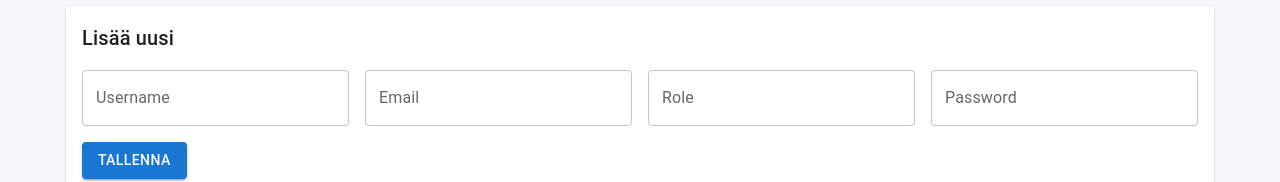
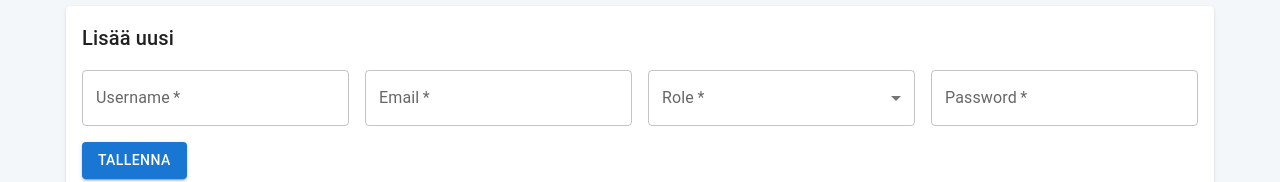
Before and after one commit to haagahelia/HH-SECUR-i, a React (Vite) app in the folder hh-riski/: page /admin/users in a window 1280 px wide. Shown: the part 280-462 px from the top of the page. Built offline with nearby package versions, Linux system fonts and the light colour scheme; no server answers; sample sign-in values are in the browser's storage.

Commit message:
Enhance role validation in authentication and update admin management page to support role selection

```diff
--- a/hh-riski/src/Components/AdminManagementPage.tsx
+++ b/hh-riski/src/Components/AdminManagementPage.tsx
@@ -11,6 +11,7 @@ import {
     TableCell,
     TableHead,
     TableRow,
+    MenuItem,
     TextField,
     Typography,
 } from "@mui/material";
@@ -27,13 +28,13 @@ import {
     type AdminResource,
 } from "../services/admin";
 
-type Field = { key: string; label: string; type?: "text" | "number" | "password" };
+type Field = { key: string; label: string; type?: "text" | "number" | "password" | "role" };
 
 const fields: Record<AdminResource, Field[]> = {
     users: [
         { key: "username", label: "Username" },
         { key: "email", label: "Email" },
-        { key: "role", label: "Role" },
+        { key: "role", label: "Role", type: "role" },
         { key: "password", label: "Password", type: "password" },
     ],
     countries: [
@@ -98,7 +99,10 @@ const AdminManagementPage = ({ resource }: { resource: AdminResource }) => {
 
     const startEdit = (record: AdminRecord) => {
         setEditing(record);
-        setForm({ ...record });
+        setForm({
+            ...record,
+            role: record.role === "user" || record.role === "admin" ? record.role : "",
+        });
         setError("");
     };
 
@@ -157,6 +161,8 @@ const AdminManagementPage = ({ resource }: { resource: AdminResource }) => {
                                             ? (isFinnish ? "Salasana (vain uuden käyttäjän luonti)" : "Password (new users only)")
                                             : field.label}
                                         type={field.type ?? "text"}
+                                        select={field.type === "role"}
+                                        required={field.key !== "password" || !editing}
                                         value={form[field.key] ?? ""}
                                         disabled={field.key === "password" && Boolean(editing)}
                                         helperText={field.key === "password" && editing
@@ -164,7 +170,12 @@ const AdminManagementPage = ({ resource }: { resource: AdminResource }) => {
                                             : undefined}
                                         onChange={(event) => setForm({ ...form, [field.key]: event.target.value })}
                                         sx={{ flex: "1 1 220px" }}
-                                    />
+                                    >
+                                        {field.type === "role" && [
+                                            <MenuItem key="user" value="user">User</MenuItem>,
+                                            <MenuItem key="admin" value="admin">Admin</MenuItem>,
+                                        ]}
+                                    </TextField>
                                 ))}
                             </Stack>
                             <Stack direction="row" gap={1} sx={{ mt: 2 }}>
--- a/hh-riski/src/Components/LoginPage.tsx
+++ b/hh-riski/src/Components/LoginPage.tsx
@@ -8,7 +8,7 @@ import { Visibility, VisibilityOff } from "@mui/icons-material";
 import { i18n } from "../util/translations";
 import { useFormAnswers } from "../context/FormAnswersContext";
 
-type LoginErrorCode = "" | "INVALID_CREDENTIALS" | "LOGIN_SERVICE_UNAVAILABLE" | "UNKNOWN";
+type LoginErrorCode = "" | "INVALID_CREDENTIALS" | "LOGIN_SERVICE_UNAVAILABLE" | "INVALID_ROLE" | "UNKNOWN";
 
 const LoginPage = () => {
 	const { login, sessionExpired } = useCurrentUser();
@@ -30,6 +30,11 @@ const LoginPage = () => {
 		}
 		if (errorCode === "LOGIN_SERVICE_UNAVAILABLE") {
 			return t.serviceError;
+		}
+		if (errorCode === "INVALID_ROLE") {
+			return selectedLanguage === "fi"
+				? "Käyttäjän roolin tulee olla user tai admin."
+				: "The user role must be user or admin.";
 		}
 		return t.loginFail;
 	};
@@ -53,6 +58,8 @@ const LoginPage = () => {
 					? "INVALID_CREDENTIALS"
 					: backendErrorCode === "LOGIN_SERVICE_UNAVAILABLE"
 						? "LOGIN_SERVICE_UNAVAILABLE"
+						: backendErrorCode === "INVALID_ROLE"
+							? "INVALID_ROLE"
 						: "UNKNOWN"
 			);
 		} finally {
--- a/hh-riski/src/services/auth.ts
+++ b/hh-riski/src/services/auth.ts
@@ -38,8 +38,11 @@ export async function authenticateUser(user: { username: string, password: strin
 		throw new Error("LOGIN_SERVICE_UNAVAILABLE");
 	};
 
-	if (!data.token || !data.username || (data.role !== "user" && data.role !== "admin")) {
+	if (!data.token || !data.username) {
 		throw new Error("LOGIN_SERVICE_UNAVAILABLE");
+	}
+	if (data.role !== "user" && data.role !== "admin") {
+		throw new Error("INVALID_ROLE");
 	}
 
 	return data as AuthenticationResponse;
```
